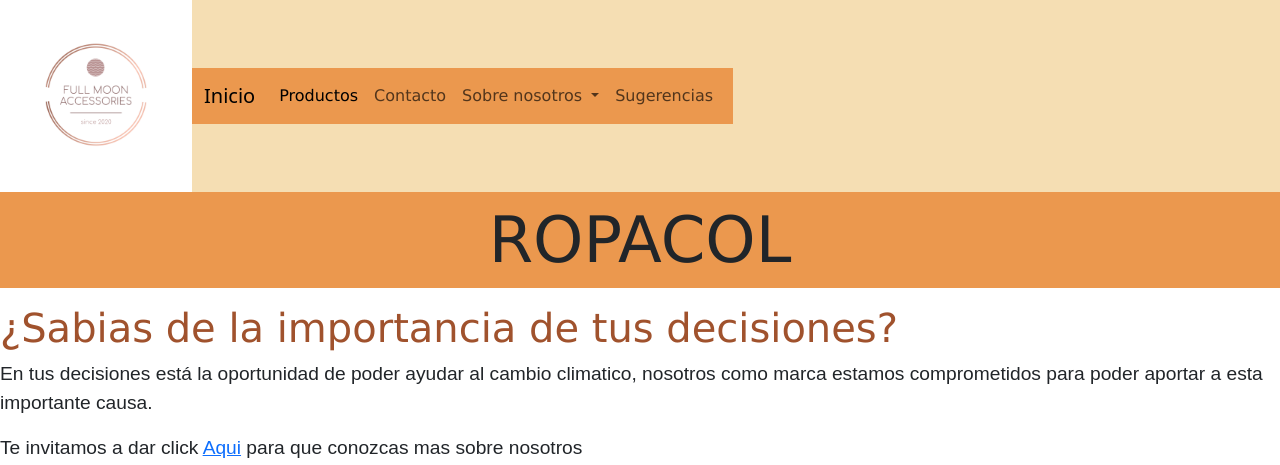
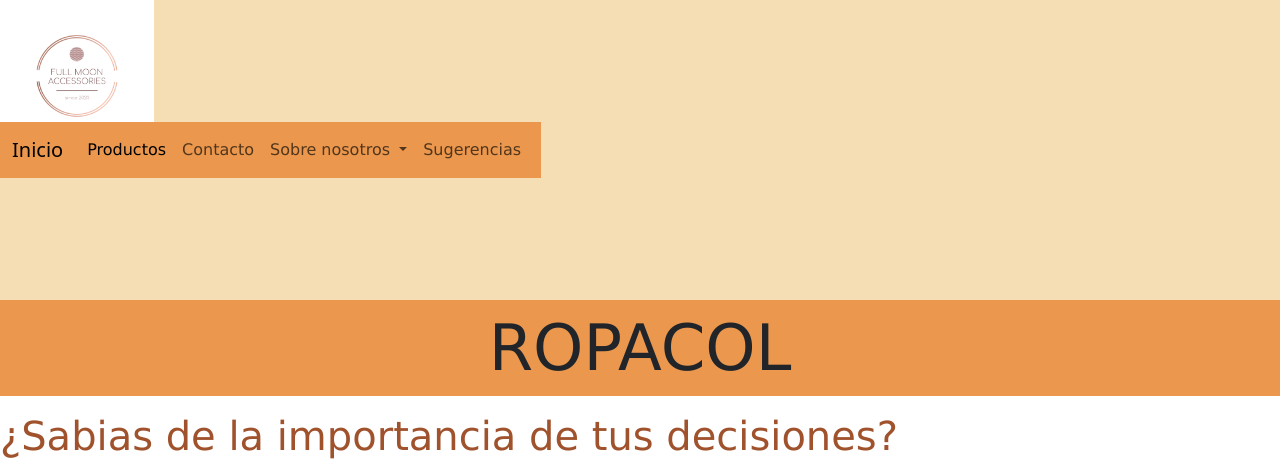
Before and after one commit to acidorca/PreEntrega2-PRIETO, a website: page index.html in a window 1280 px wide. Shown: the top 465 px of the page. Drawn offline with nearby package versions, Linux system fonts and the light colour scheme.

```diff
--- a/CSS/style.css
+++ b/CSS/style.css
@@ -7,8 +7,19 @@
     box-sizing: border-box;
 }
 
+/* Logo principal Index */
+
+.logo-principal{
+    position: absolute;
+    top: 0;
+    left: 0;
+}
+
 header{
+    display: flex;
     background-color:#f5deb3;
+    justify-content: center;
+    height: 300px;
 }
 
 
@@ -17,7 +28,6 @@
 
 header img{
     width: 15%;
-
 }
 
 /* nombre de la empresa */
@@ -37,7 +47,7 @@
     margin: 100;
 }
 
-/* Boton para seleccionar pestañas regresar al menu principal en las pestañas */
+Boton para seleccionar pestañas regresar al menu principal en las pestañas
 
 header ul li{
     list-style-type: none;
--- a/index.html
+++ b/index.html
@@ -19,7 +19,12 @@
 <body>
 
     <header>
+      <div class="logo-principal">
         <img src="img/logo-bueno.png" alt="logo-empresa">
+      </div>
+
+
+
 
         <!-- Nav Traido desde Bootstrap -->
 
```
